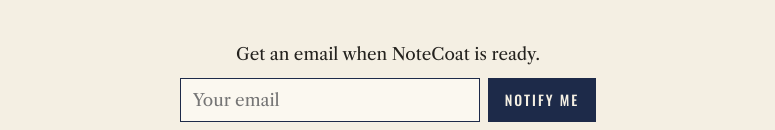
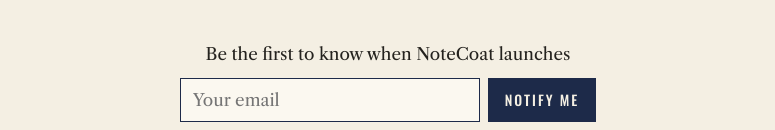
Before and after one commit to gregdaines/notecoat-site, a plain HTML site: page index.html in a window 1280 px wide. Shown: the part 1671-1801 px from the top of the page, without its empty margins (252-1027 px from the left). Drawn offline with nearby package versions, Linux system fonts and the light colour scheme.

Commit message:
Greg's wording for the sign-up line
Co-Authored-By: Claude Opus 5.5 <noreply@anthropic.com>

```diff
--- a/index.html
+++ b/index.html
@@ -97,7 +97,7 @@ footer { display: flex; justify-content: space-between; gap: 16px; flex-wrap: wr
     <p class="soon">Coming soon</p>
 
     <form class="notify" id="notify" action="https://docs.google.com/forms/d/e/1FAIpQLSeTq-vhjOCNwZxffhW6ky3nlAQGdrccC4ke5RQY3cfWrHj6-A/formResponse" method="post" target="notify-sink">
-      <label for="notify-email">Get an email when NoteCoat is ready.</label>
+      <label for="notify-email">Be the first to know when NoteCoat launches</label>
       <div class="row">
         <input id="notify-email" name="entry.1425037779" type="email" placeholder="Your email" autocomplete="email" required>
         <button type="submit">Notify me</button>
```
